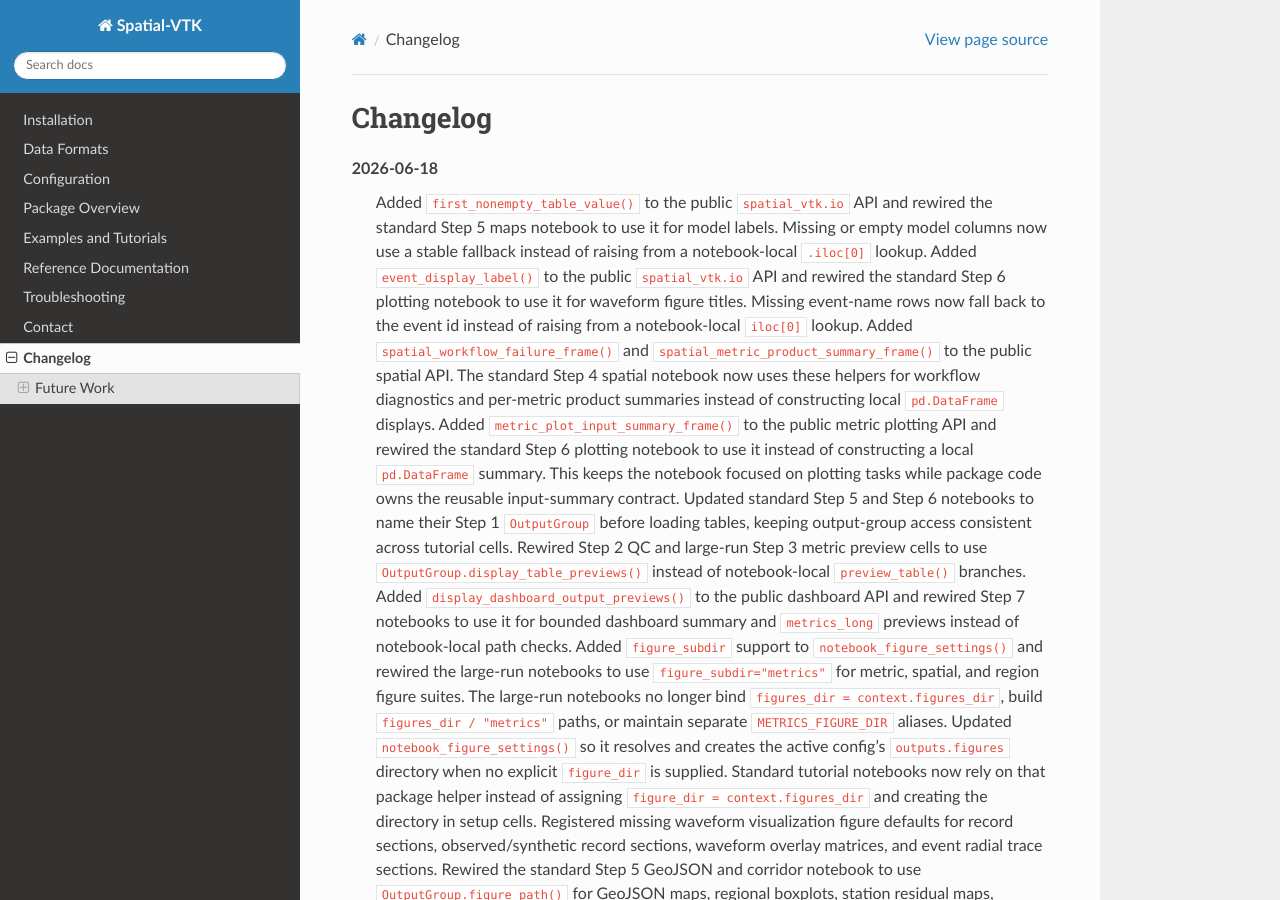
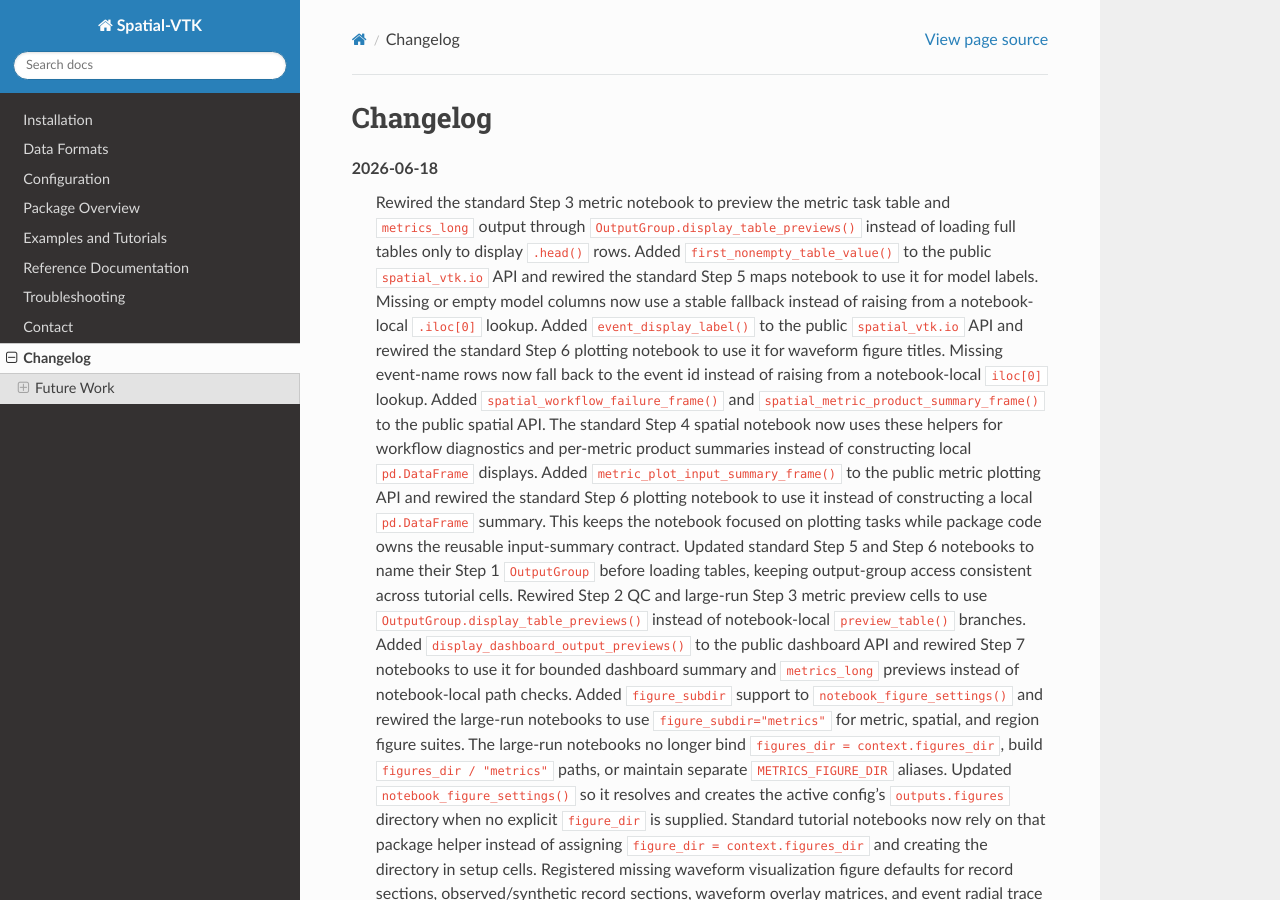
Before and after one commit to bcbirkel/spatial-vtk, a Sphinx documentation site: the page built from docs/changelog.rst, in a window 1280 px wide and 900 px high. Built offline with Sphinx 7.4.7 and the Read the Docs theme 3.1.0, drawn with Linux system fonts in a browser that asks for light colours.

Commit message:
Use bounded previews in metric notebook

```diff
--- a/docs/changelog.rst
+++ b/docs/changelog.rst
@@ -2,6 +2,9 @@ Changelog
 =========
 
 2026-06-18
+   Rewired the standard Step 3 metric notebook to preview the metric task table
+   and ``metrics_long`` output through ``OutputGroup.display_table_previews()``
+   instead of loading full tables only to display ``.head()`` rows.
    Added ``first_nonempty_table_value()`` to the public ``spatial_vtk.io`` API
    and rewired the standard Step 5 maps notebook to use it for model labels.
    Missing or empty model columns now use a stable fallback instead of raising
```
Also changed, not shown: docs/examples/step_03_calculate_metrics.ipynb, 1 other file.
